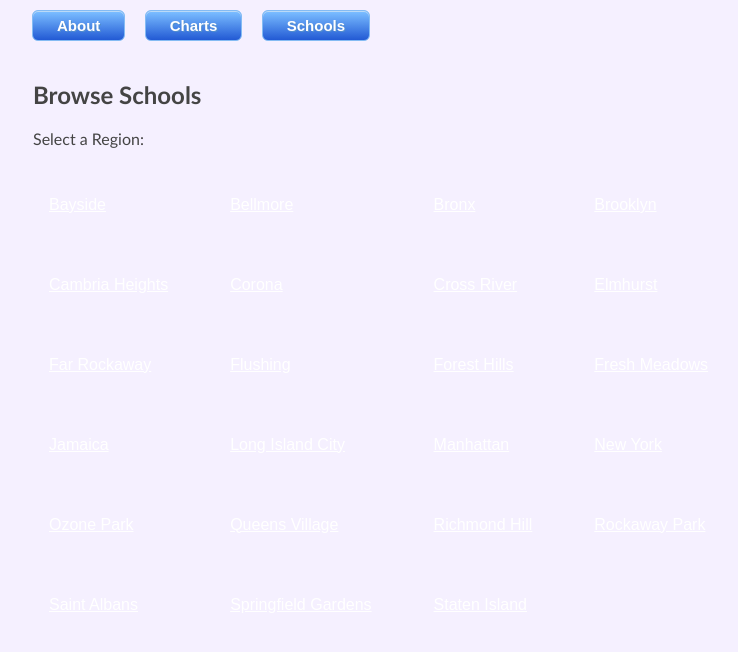
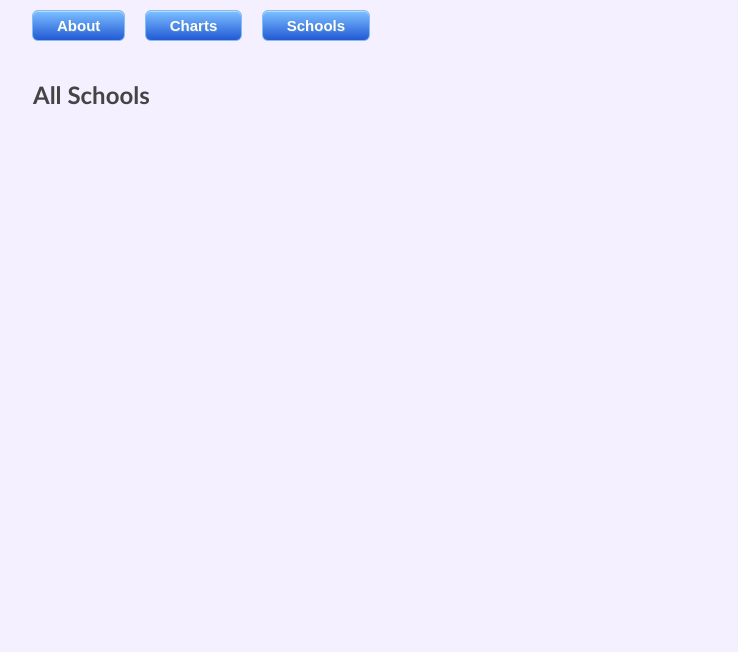
Before and after one commit to zbs/SATStat, a Python web app: template templates/schools.html in a window 1280 px wide. Shown: the part 110-762 px from the top of the page, without its empty margins (33-771 px from the left). Run offline with Jinja, Linux system fonts and the light colour scheme; the template is opened without the code that fills it, so the values that code supplies are empty; some libraries are stand-ins or nearby versions.

Commit message:
New Changes

```diff
--- a/templates/regions.html
+++ b/templates/regions.html
@@ -29,6 +29,7 @@
 		</div>
 
    <h2>Browse Schools</h2>
+   <a href="schools.html">View All NYC Schools</a>
    <p>Select a Region:</p>
 
    <form action="">
--- a/templates/schools.html
+++ b/templates/schools.html
@@ -11,8 +11,18 @@
      google.load('visualization', '1', {packages: ['table', 'columnchart']});
     </script>
     <script type="text/javascript">
-    function region(region){
-    	document.write(region);
+    var query = new google.visualization.Query('https://docs.google.com/spreadsheet/pub?key=0AqApqrIj0J-EdFRmV0RHQUFydk9mSzFMQ1hpNGE3aHc&output=html');
+    query.setQuery("select B");
+    query.send(handleQueryResponse);
+
+	function handleQueryResponse(response) {
+      if (response.isError()) {
+        alert('Error in query: ' + response.getMessage() + ' ' + response.getDetailedMessage());
+        return;
+      }
+      data = response.getDataTable();
+      var table = new google.visualization.Table(document.getElementById('querytable'));
+      table.draw(data, null);
     }
     </script>
   </head>
@@ -28,47 +38,10 @@
 			<a href='/regions' class="classname"> Schools</a>
 		</div>
 
-   <h2>Browse Schools</h2>
-   <p>Select a Region:</p>
+   <h2>All Schools</h2>
+   <div id='querytable'></div>
 
-   <form action="">
-   		<table>
-   		<tr>
-   			<td><a href="REGIONS/BAYSIDE" onclick='region("BAYSIDE")'>Bayside</a></td>
-   			<td><a href="REGIONS/BELLMORE" onclick='region("BELLMORE")'>Bellmore</a></td>
-   			<td><a href="REGIONS/BRONX" onclick='region("BRONX")'>Bronx</a></td>
-   			<td><a href="REGIONS/BROOKLYN" onclick='region("BROOKLYN")'>Brooklyn</a></td>
-   		</tr>
-   		<tr>
-   			<td><a href="REGIONS/CAMBRIA_HEIGHTS" onclick='region("CAMBRIA HEIGHTS")'>Cambria Heights</a></td>
-   			<td><a href="REGIONS/CORONA" onclick='region("CORONA")'>Corona</a></td>
-   			<td><a href="REGIONS/CROSS_RIVER" onclick='region("CROSS RIVER")'>Cross River</a></td>
-   			<td><a href="REGIONS/ELMHURST" onclick='region("ELMHURST")'>Elmhurst</a></td>
-   		</tr>
-   		<tr>
-   			<td><a href="REGIONS/FAR_ROCKAWAY" onclick='region("FAR ROCKAWAY")'>Far Rockaway</a></td>
-   			<td><a href="REGIONS/FLUSHING" onclick='region("FLUSHING")'>Flushing</a></td>
-   			<td><a href="REGIONS/FOREST_HILLS" onclick='region("FOREST HILLS")'>Forest Hills</a></td>
-   			<td><a href="REGIONS/FRESH_MEADOWS" onclick='region("FRESH MEADOWS")'>Fresh Meadows</a></td>
-   		</tr>
-   		<tr>
-   			<td><a href="REGIONS/JAMAICA" onclick='region("JAMAICA")'>Jamaica</a></td>
-   			<td><a href="REGIONS/LONG_ISLAND_CITY" onclick='region("LONG ISLAND CITY")'>Long Island City</a></td>
-   			<td><a href="REGIONS/MANHATTAN" onclick='region("MANHATTAN")'>Manhattan</a></td>
-   			<td><a href="REGIONS/NEW_YORK" onclick='region("NEW YORK")'>New York</a></td>
-   		</tr>
-   		<tr>
-   			<td><a href="REGIONS/OZONE_PARK" onclick='region("OZONE PARK")'>Ozone Park</a></td>
-   			<td><a href="REGIONS/QUEENS_VILLAGE" onclick='region("QUEENS VILLAGE")'>Queens Village</a></td>
-   			<td><a href="REGIONS/RICHMOND_HILL" onclick='region("RICHMOND")'>Richmond Hill</a></td>
-   			<td><a href="REGIONS/ROCKAWAY_PARK" onclick='region("ROCKAWAY PARK")'>Rockaway Park</a></td>
-   		</tr>
-   		<tr>
-   			<td><a href="REGIONS/SAINT_ALBANS" onclick='region("SAINT ALBANS")'>Saint Albans</a></td>
-   			<td><a href="REGIONS/SPRINGFIELD_GARDENS" onclick='region("SPRINGFIELD GARDEN")'>Springfield Gardens</a></td>
-   			<td><a href="REGIONS/STATEN_ISLAND" onclick='region("STATEN ISLAND")'>Staten Island</a></td>
-   		</tr>
-   		</table>
+
    </form>
   </body>
 </html>
```
Also changed, not shown: templates/graph.html (+54 -4 lines).
